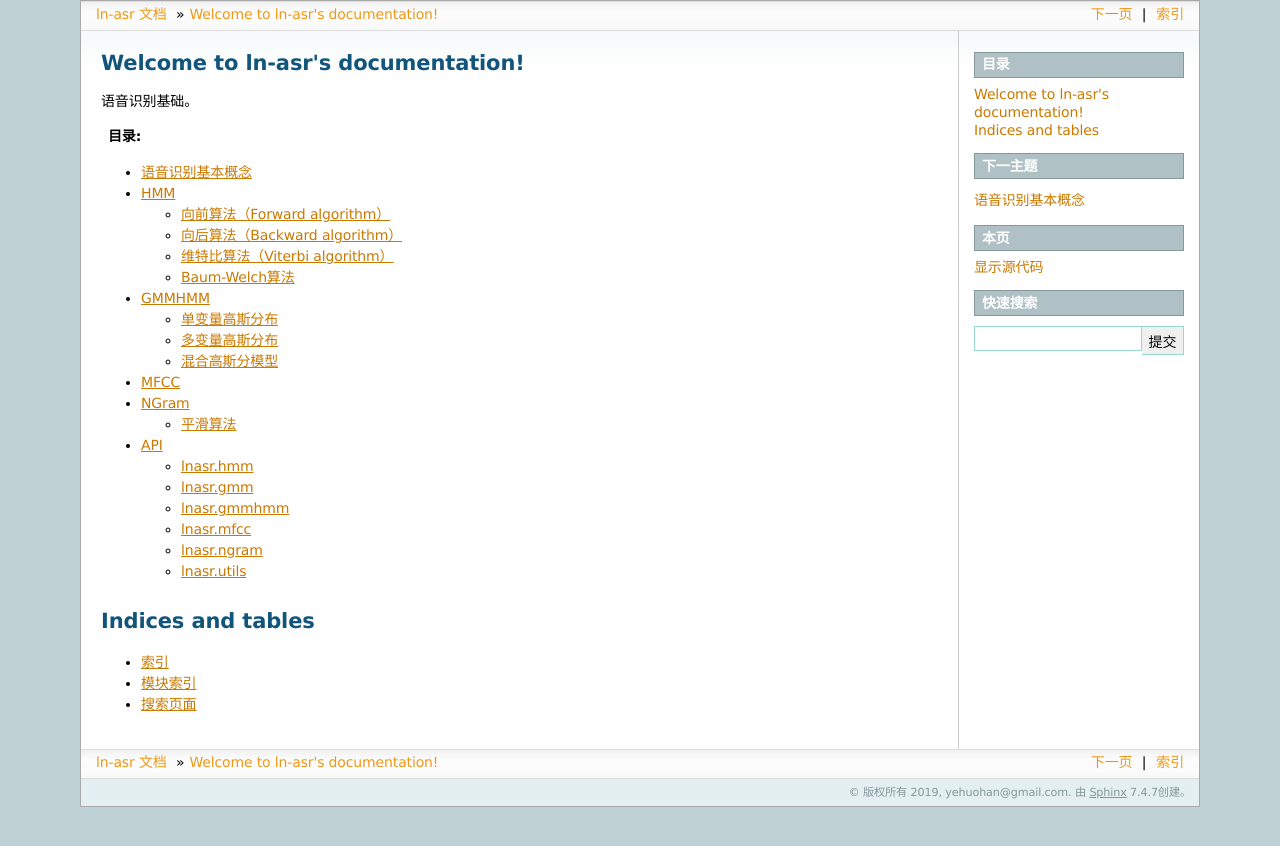
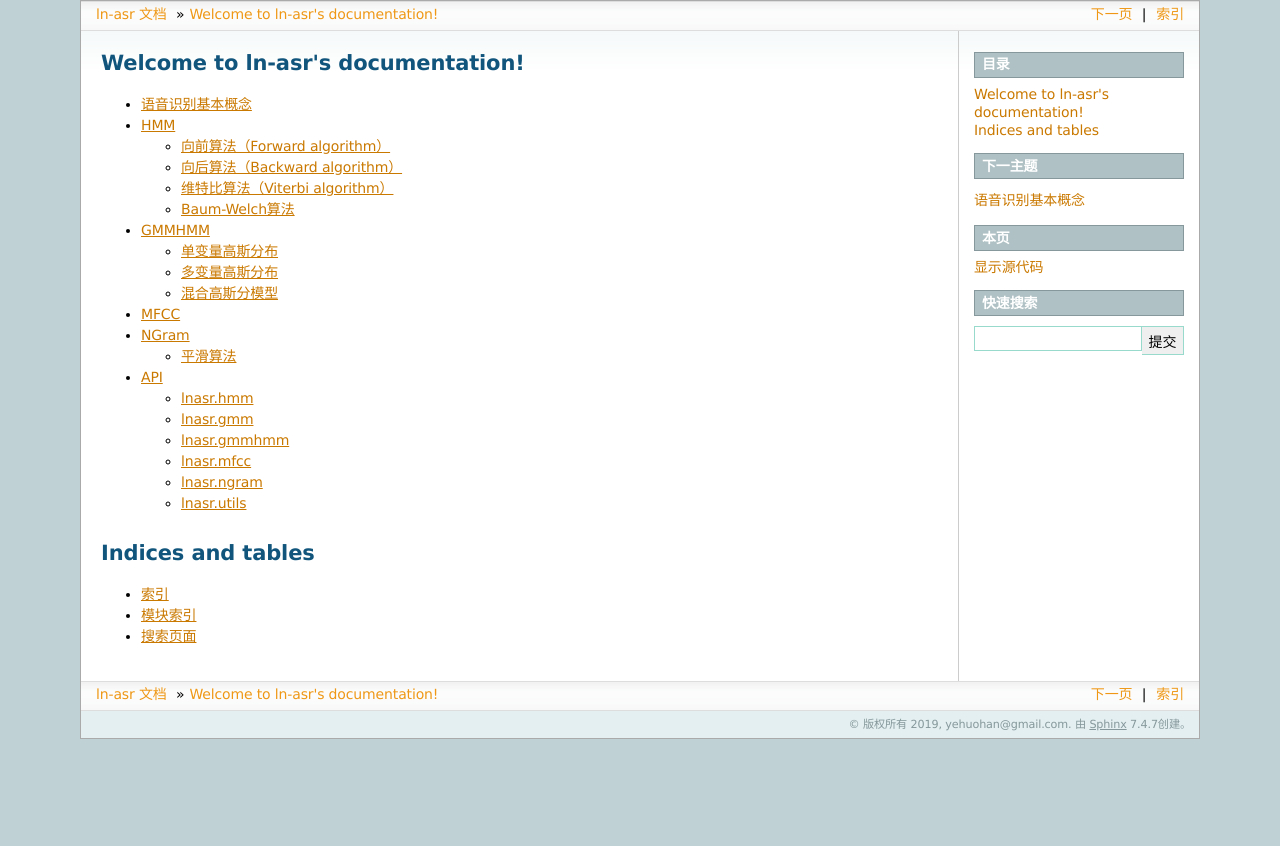
Before and after one commit to yehuohan/ln-asr, a Sphinx documentation site: the page built from doc/source/index.rst, in a window 1280 px wide. Shown: the top 846 px of the page. Built offline with Sphinx 7.4.7, drawn with Linux system fonts in a browser that asks for light colours.

Commit message:
docs: update index

```diff
--- a/doc/source/index.rst
+++ b/doc/source/index.rst
@@ -5,10 +5,6 @@
 
 Welcome to ln-asr's documentation!
 ==================================
-
-语音识别基础。
-
-:目录:
 
 ..  toctree::
     :maxdepth: 2
```
